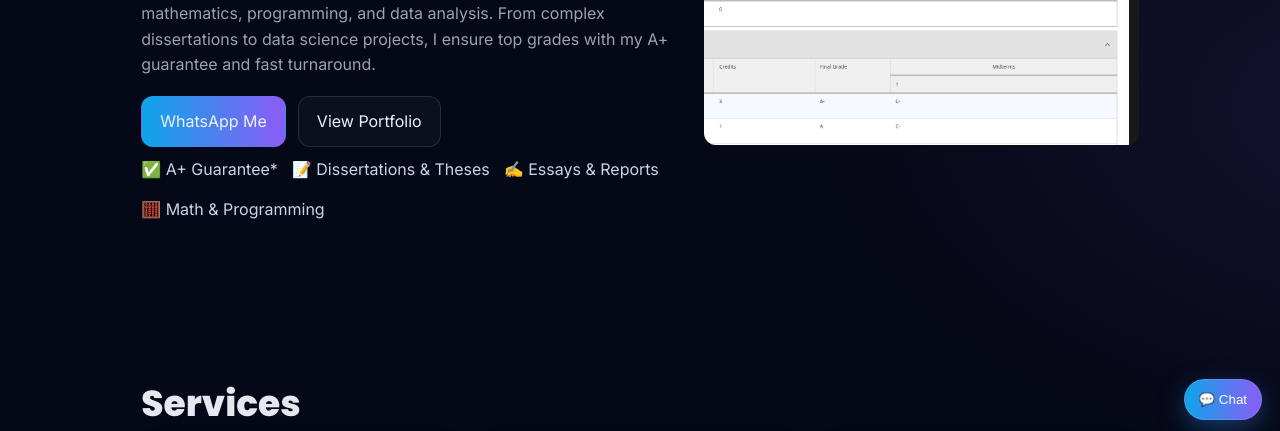
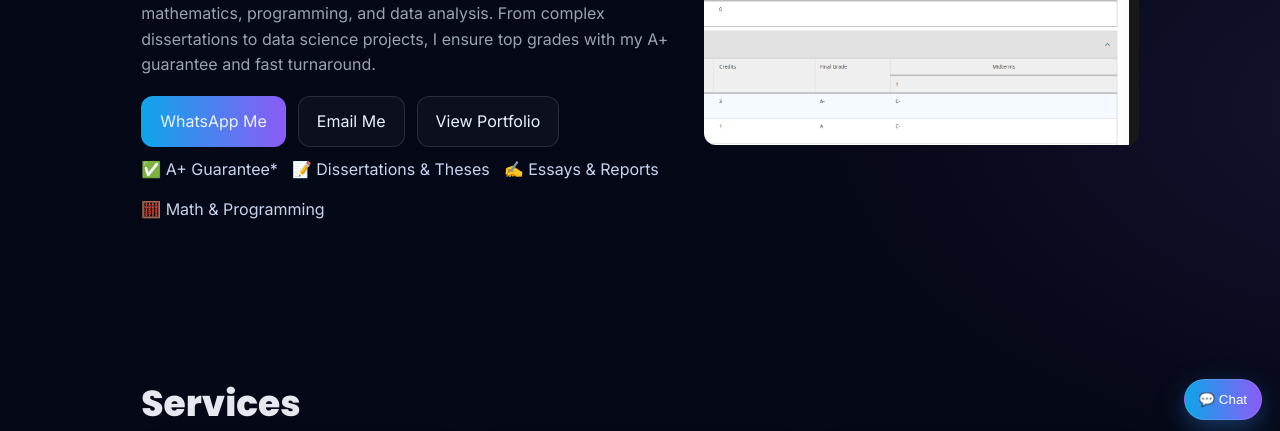
Before and after one commit to Simoh8/tutorshifu, a plain HTML site: page index.html in a window 1280 px wide. Shown: the part 362-793 px from the top of the page. Drawn offline with Linux system fonts and the light colour scheme.

Commit message:
updates on website

```diff
--- a/index.html
+++ b/index.html
@@ -42,6 +42,7 @@
         </p>
         <div class="cta-row">
           <a class="btn btn-primary" href="https://wa.me/254742582849?text=Hi%20Tutor%20Shifu!%20I%20need%20help%20with%20an%20assignment." target="_blank" rel="noopener">WhatsApp Me</a>
+          <a class="btn btn-ghost" href="mailto:simomutu8@gmail.com">Email Me</a>
           <a class="btn btn-ghost" href="#portfolio">View Portfolio</a>
         </div>
         <ul class="hero-badges">
```
